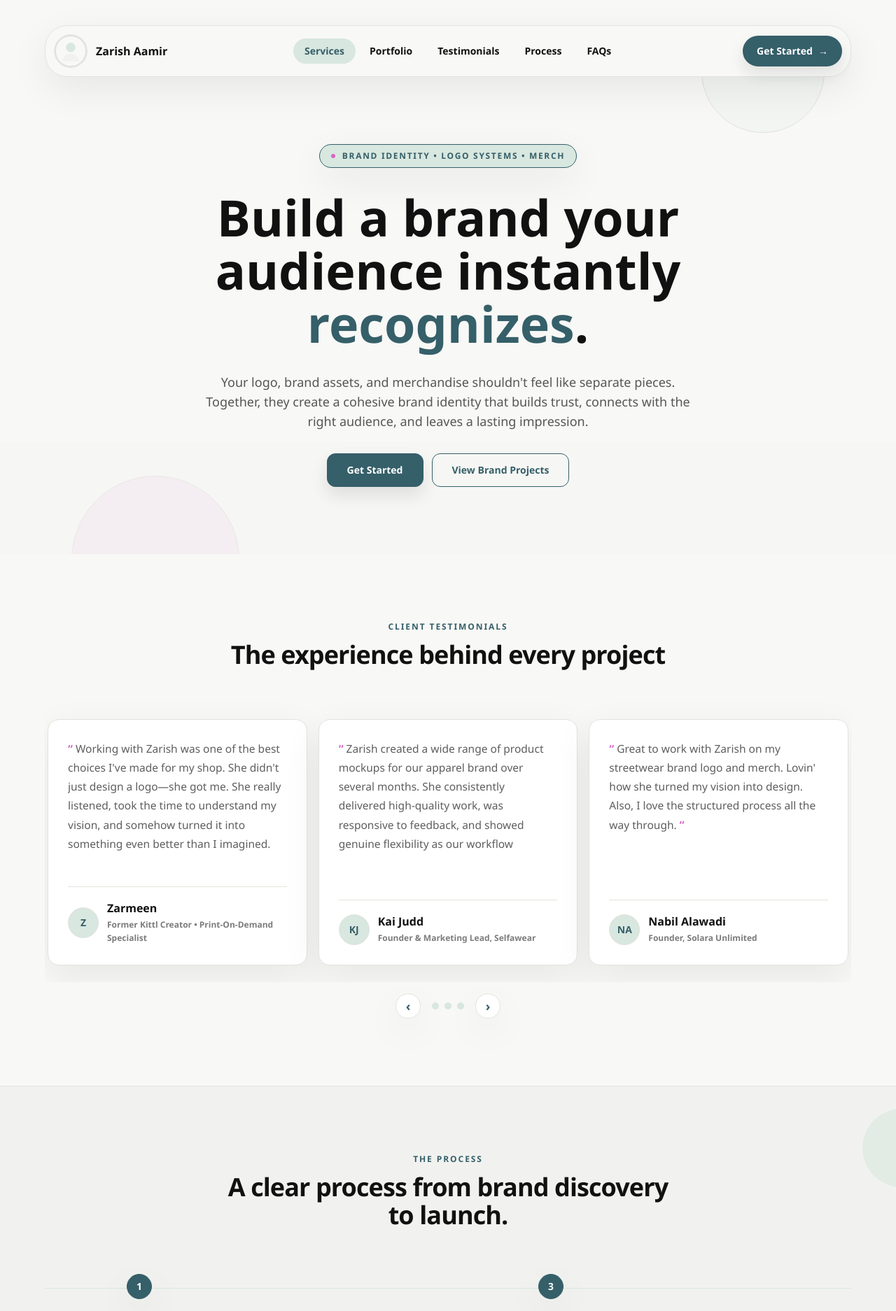
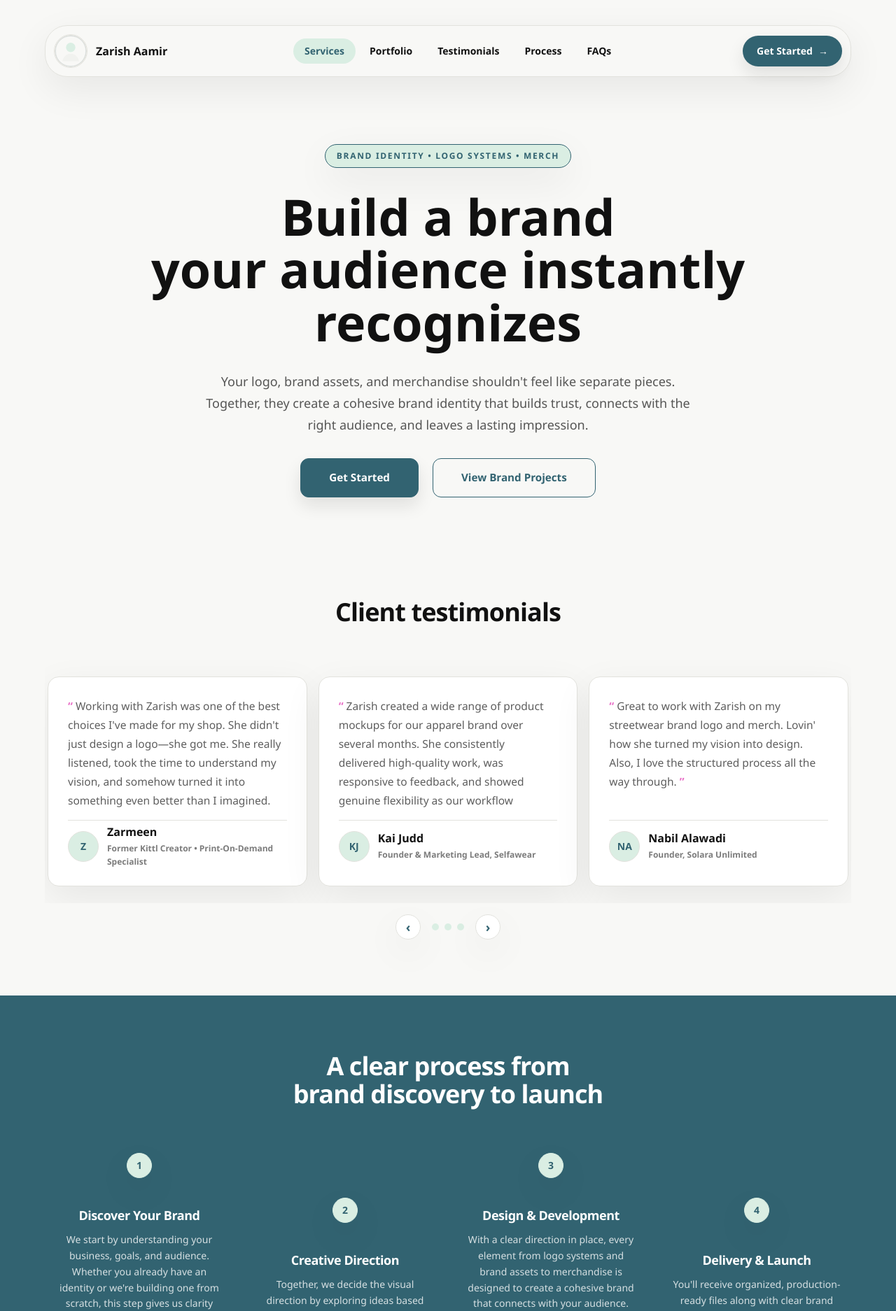
Before and after one commit to fasuaqeel-hub/zarishaamir, a Next.js app: page / in a window 1280 px wide. Shown: the top 1874 px of the page at 70% size. Built offline with nearby package versions, Linux system fonts and the light colour scheme.

Commit message:
Website updates

```diff
--- a/app/globals.css
+++ b/app/globals.css
@@ -28,7 +28,7 @@ a {
 }
 
 ::selection {
-  background: #d866c3;
+  background: #E971C8;
   color: #111111;
 }
 
--- a/components/ClientProof.tsx
+++ b/components/ClientProof.tsx
@@ -102,20 +102,17 @@ export function ClientProof() {
   return (
     <section
       id="testimonials"
-      className="scroll-mt-28 bg-paper px-5 py-16 sm:px-8 sm:py-20 lg:py-24"
+      className="scroll-mt-28 bg-paper px-5 py-14 sm:px-8 sm:py-16 lg:py-20"
       aria-labelledby="client-testimonials-heading"
     >
       <span id="brand-identity" className="block scroll-mt-28" aria-hidden="true" />
       <div className="mx-auto max-w-6xl">
         <div className="mx-auto max-w-2xl text-center">
-          <p className="mb-3 text-xs font-bold uppercase tracking-[0.16em] text-accent">
-            CLIENT TESTIMONIALS
-          </p>
           <h2
             id="client-testimonials-heading"
             className="text-3xl font-bold leading-tight tracking-tight text-ink sm:text-4xl"
           >
-            The experience behind every project
+            Client testimonials
           </h2>
         </div>
 
@@ -134,14 +131,13 @@ export function ClientProof() {
                 <figure
                   key={name}
                   onClick={() => selectCard(index)}
-                  className={`flex min-h-[22rem] shrink-0 basis-full snap-start flex-col rounded-2xl border bg-paper p-6 transition duration-200 sm:p-7 md:basis-[calc((100%-1rem)/2)] lg:basis-[calc((100%-2rem)/3)] ${
+                  className={`flex h-[18.75rem] shrink-0 basis-full snap-start flex-col rounded-2xl border bg-paper px-6 pb-1 pt-6 transition duration-200 sm:px-7 sm:pb-1 sm:pt-7 md:basis-[calc((100%-1rem)/2)] lg:basis-[calc((100%-2rem)/3)] ${
                     isActive
                       ? "-translate-y-0.5 border-accent bg-white shadow-card"
                       : "border-border bg-white shadow-card hover:border-accent hover:bg-mint/20"
                   }`}
                 >
-                  <div className="flex-1">
-                    <div className="h-[10.5rem] overflow-y-auto scroll-smooth pr-2 text-[0.97rem] leading-[1.75] text-muted [scrollbar-color:#355F69_#D8E7DF] [scrollbar-width:thin] [&::-webkit-scrollbar]:w-1.5 [&::-webkit-scrollbar-thumb]:rounded-full [&::-webkit-scrollbar-thumb]:bg-accent [&::-webkit-scrollbar-track]:rounded-full [&::-webkit-scrollbar-track]:bg-mint">
+                  <div className="h-40 overflow-y-auto scroll-smooth pr-2 text-[0.97rem] leading-[1.75] text-muted [scrollbar-color:#326371_#DAEEE3] [scrollbar-width:thin] [&::-webkit-scrollbar]:w-1.5 [&::-webkit-scrollbar-thumb]:rounded-full [&::-webkit-scrollbar-thumb]:bg-accent [&::-webkit-scrollbar-track]:rounded-full [&::-webkit-scrollbar-track]:bg-mint">
                     <blockquote>
                       <span className="mr-1 font-bold text-pink" aria-hidden="true">
                         &ldquo;
@@ -152,9 +148,8 @@ export function ClientProof() {
                       </span>
                     </blockquote>
                   </div>
-                  </div>
 
-                  <figcaption className="mt-8 flex items-center gap-3 border-t border-border pt-5">
+                  <figcaption className="mt-4 flex h-16 items-center gap-3 border-t border-border pt-3">
                     <div
                       className="grid size-11 shrink-0 place-items-center rounded-full border border-border bg-mint text-sm font-bold text-accent"
                       aria-label={`${name} avatar placeholder`}
--- a/components/Hero.tsx
+++ b/components/Hero.tsx
@@ -2,54 +2,39 @@ export function Hero() {
   return (
     <section
       id="services"
-      className="relative isolate grid scroll-mt-28 place-items-center overflow-hidden bg-paper px-5 pb-16 pt-20 sm:px-8 sm:pb-20 sm:pt-24 lg:pb-24 lg:pt-28"
+      className="relative isolate grid scroll-mt-28 place-items-center overflow-hidden bg-paper px-4 pb-8 pt-12 sm:px-8 sm:pb-14 sm:pt-24 lg:pb-16 lg:pt-28"
       aria-labelledby="hero-heading"
     >
-      <div
-        className="pointer-events-none absolute right-[8%] top-[-5rem] -z-10 size-44 rounded-full border border-border bg-mint/20"
-        aria-hidden="true"
-      />
-      <div
-        className="pointer-events-none absolute -bottom-32 left-[8%] -z-10 size-60 rounded-full border border-border bg-pink/10"
-        aria-hidden="true"
-      />
-      <div
-        className="pointer-events-none absolute inset-x-0 bottom-0 -z-10 h-40 bg-cream/35"
-        aria-hidden="true"
-      />
-
       <div className="mx-auto w-full max-w-[1040px] text-center">
-        <p className="mb-7 inline-flex items-center rounded-full border border-accent bg-mint px-4 py-2 text-[0.68rem] font-bold uppercase tracking-[0.14em] text-accent shadow-card sm:mb-8 sm:text-xs">
-          <span
-            className="mr-2.5 size-1.5 rounded-full bg-pink"
-            aria-hidden="true"
-          />
+        <p className="mb-4 inline-flex items-center justify-center rounded-full border border-accent bg-mint px-4 py-2 text-center text-[0.68rem] font-bold uppercase tracking-[0.14em] text-accent shadow-card sm:mb-8 sm:text-xs">
           BRAND IDENTITY &bull; LOGO SYSTEMS &bull; MERCH
         </p>
 
         <h1
           id="hero-heading"
-          className="mx-auto max-w-[880px] font-display text-[clamp(2.45rem,5.6vw,4.65rem)] font-bold leading-[1.06] text-ink"
+          className="mx-auto max-w-[23rem] font-display text-[2.16rem] font-bold leading-[1.05] text-ink sm:max-w-[880px] sm:text-[clamp(2.45rem,5.6vw,4.65rem)]"
         >
-          Build a brand your audience instantly <span className="text-accent">recognizes</span>.
+          <span className="block">Build a brand</span>
+          <span className="block">your audience instantly</span>
+          <span className="block">recognizes</span>
         </h1>
 
-        <p className="mx-auto mt-7 max-w-[720px] text-[1.04rem] leading-[1.72] text-ink/70 sm:mt-8 sm:text-lg">
+        <p className="mx-auto mt-4 max-w-[25rem] text-pretty text-[0.95rem] leading-[1.56] text-ink/70 sm:mt-8 sm:max-w-[720px] sm:text-lg sm:leading-[1.72]">
           Your logo, brand assets, and merchandise shouldn&apos;t feel like separate pieces. Together,
           they create a cohesive brand identity that builds trust, connects with the right audience,
           and leaves a lasting impression.
         </p>
 
-        <div className="mx-auto mt-8 flex max-w-md flex-col justify-center gap-3 sm:max-w-none sm:flex-row">
+        <div className="mx-auto mt-5 flex max-w-md flex-col justify-center gap-4 sm:mt-8 sm:max-w-none sm:flex-row sm:gap-5">
           <a
             href="#enquire"
-            className="inline-flex min-h-12 items-center justify-center rounded-xl border border-accent bg-accent px-7 py-3 text-sm font-bold text-white shadow-button transition duration-200 hover:-translate-y-0.5 hover:border-pink hover:bg-pink hover:text-white hover:shadow-card focus-visible:outline focus-visible:outline-2 focus-visible:outline-offset-4 focus-visible:outline-pink"
+            className="inline-flex min-h-14 cursor-pointer items-center justify-center rounded-xl border border-accent bg-accent px-9 py-3.5 text-[0.95rem] font-extrabold text-white shadow-button transition duration-300 hover:border-pink hover:bg-pink hover:text-white hover:shadow-card focus-visible:outline focus-visible:outline-2 focus-visible:outline-offset-4 focus-visible:outline-pink sm:px-10"
           >
             Get Started
           </a>
           <a
             href="#custom-merch"
-            className="inline-flex min-h-12 items-center justify-center rounded-xl border border-accent bg-transparent px-7 py-3 text-sm font-bold text-accent transition duration-200 hover:-translate-y-0.5 hover:bg-mint hover:text-accent focus-visible:outline focus-visible:outline-2 focus-visible:outline-offset-4 focus-visible:outline-pink"
+            className="inline-flex min-h-14 items-center justify-center rounded-xl border border-accent bg-transparent px-9 py-3.5 text-[0.95rem] font-extrabold text-accent transition duration-200 hover:-translate-y-0.5 hover:bg-mint hover:text-accent hover:shadow-card focus-visible:outline focus-visible:outline-2 focus-visible:outline-offset-4 focus-visible:outline-pink sm:px-10"
           >
             View Brand Projects
           </a>
--- a/components/Process.tsx
+++ b/components/Process.tsx
@@ -25,29 +25,24 @@ export function Process() {
   return (
     <section
       id="process"
-      className="relative scroll-mt-28 overflow-hidden border-y border-border bg-cream px-5 py-16 sm:px-8 sm:py-20 lg:py-24"
+      className="relative scroll-mt-28 overflow-hidden border-y border-accent bg-accent px-5 py-14 sm:px-8 sm:py-16 lg:py-20"
       aria-labelledby="process-heading"
     >
       <span id="logo-systems" className="block scroll-mt-28" aria-hidden="true" />
       <span id="brand-guidelines" className="block scroll-mt-28" aria-hidden="true" />
-      <div className="pointer-events-none absolute -right-16 top-8 size-28 rounded-full bg-mint/55" aria-hidden="true" />
 
       <div className="relative mx-auto max-w-6xl">
         <div className="mx-auto mb-9 max-w-2xl text-center sm:mb-11">
-          <p className="mb-3 text-xs font-bold uppercase tracking-[0.16em] text-accent">THE PROCESS</p>
           <h2
             id="process-heading"
-            className="text-3xl font-bold leading-tight tracking-tight text-ink sm:text-4xl"
+            className="text-3xl font-bold leading-tight tracking-tight text-white sm:text-4xl"
           >
-            A clear process from brand discovery to launch.
+            <span className="block">A clear process from</span>
+            <span className="block">brand discovery to launch</span>
           </h2>
         </div>
 
         <ol className="relative mt-12 grid gap-10 md:grid-cols-4 md:gap-6 lg:mt-16">
-          <div
-            className="pointer-events-none absolute left-4 top-0 h-full w-px bg-mint md:left-0 md:right-0 md:top-5 md:h-px md:w-auto"
-            aria-hidden="true"
-          />
           {steps.map(({ title, description }, index) => (
             <li
               key={title}
@@ -56,15 +51,15 @@ export function Process() {
               }`}
             >
               <div className="absolute left-0 top-0 md:relative md:left-auto md:top-auto md:mb-7 md:flex md:justify-center">
-                <span className="grid size-9 place-items-center rounded-full border border-accent bg-accent text-sm font-bold text-white shadow-card transition-colors group-hover:bg-pink group-hover:text-white">
+                <span className="grid size-9 cursor-pointer place-items-center rounded-full border border-mint bg-mint text-sm font-bold text-accent shadow-card transition-colors duration-300 group-hover:border-pink group-hover:bg-pink group-hover:text-white">
                   {index + 1}
                 </span>
               </div>
 
               <div className="max-w-xl md:mx-auto md:max-w-[15rem] md:text-center">
-                <span className="mb-3 block h-px w-12 bg-pink/55 md:mx-auto" aria-hidden="true" />
-                <h3 className="text-lg font-bold leading-snug tracking-tight text-ink">{title}</h3>
-                <p className="mt-3 text-sm leading-relaxed text-muted">{description}</p>
+                <span className="mb-3 block h-px w-12 bg-white/78 md:mx-auto" aria-hidden="true" />
+                <h3 className="text-lg font-bold leading-snug tracking-tight text-white">{title}</h3>
+                <p className="mt-3 text-sm leading-relaxed text-white/80">{description}</p>
               </div>
             </li>
           ))}
--- a/tailwind.config.ts
+++ b/tailwind.config.ts
@@ -9,9 +9,9 @@ const config: Config = {
     colors: {
       ink: "#111111",
       muted: "#5E5E5E",
-      accent: "#355F69",
-      mint: "#D8E7DF",
-      pink: "#D866C3",
+      accent: "#326371",
+      mint: "#DAEEE3",
+      pink: "#E971C8",
       cream: "#F1F2EF",
       border: "#E2E2DD",
       paper: "#F8F8F6",
```
Also changed, not shown: components/FAQ.tsx (+8 -8 lines), components/FeaturedWork.tsx (+5 -5 lines), components/FinalCTA.tsx (+8 -10 lines), public/profile-placeholder.svg. Lines whose indentation alone changed are shown as unchanged.
